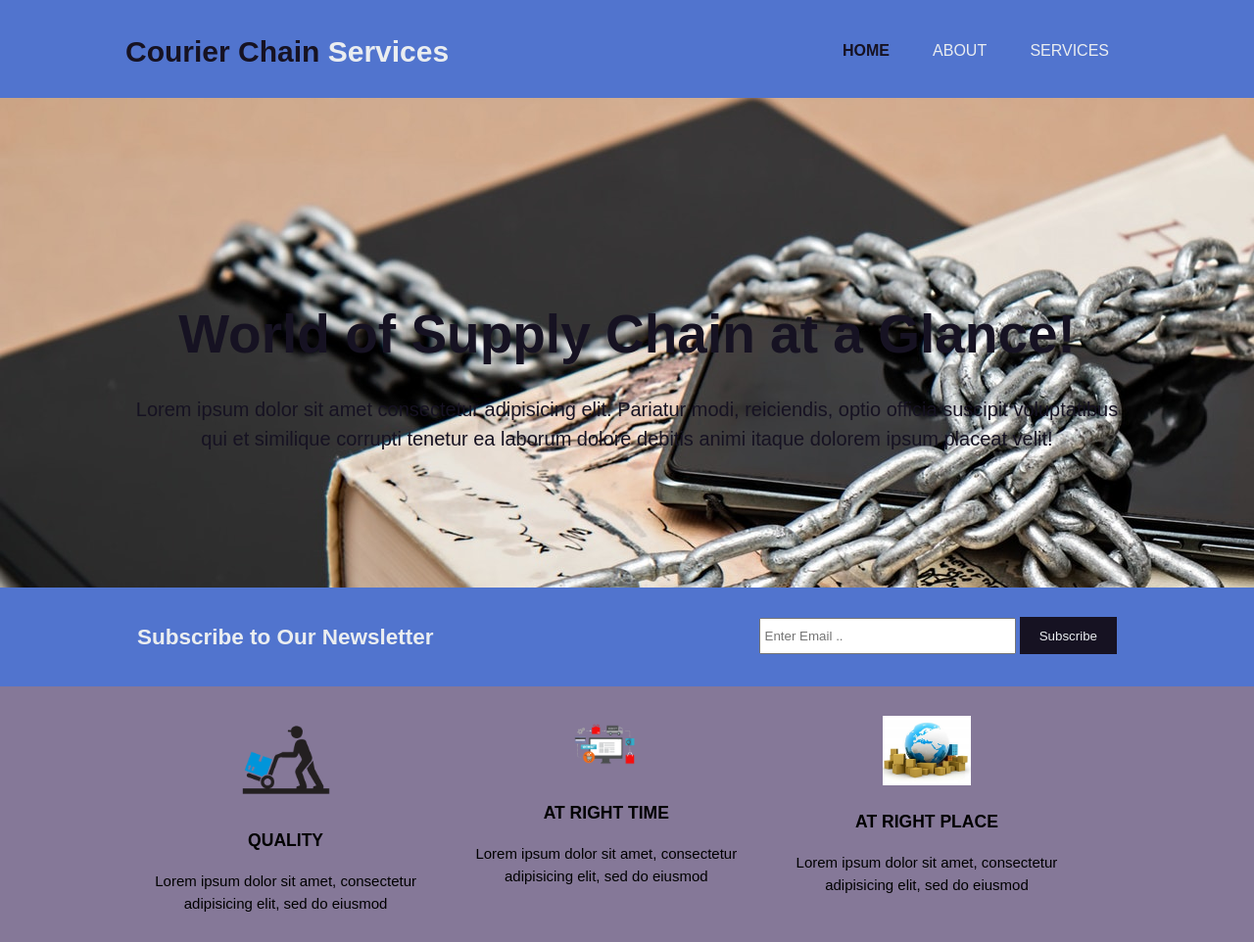
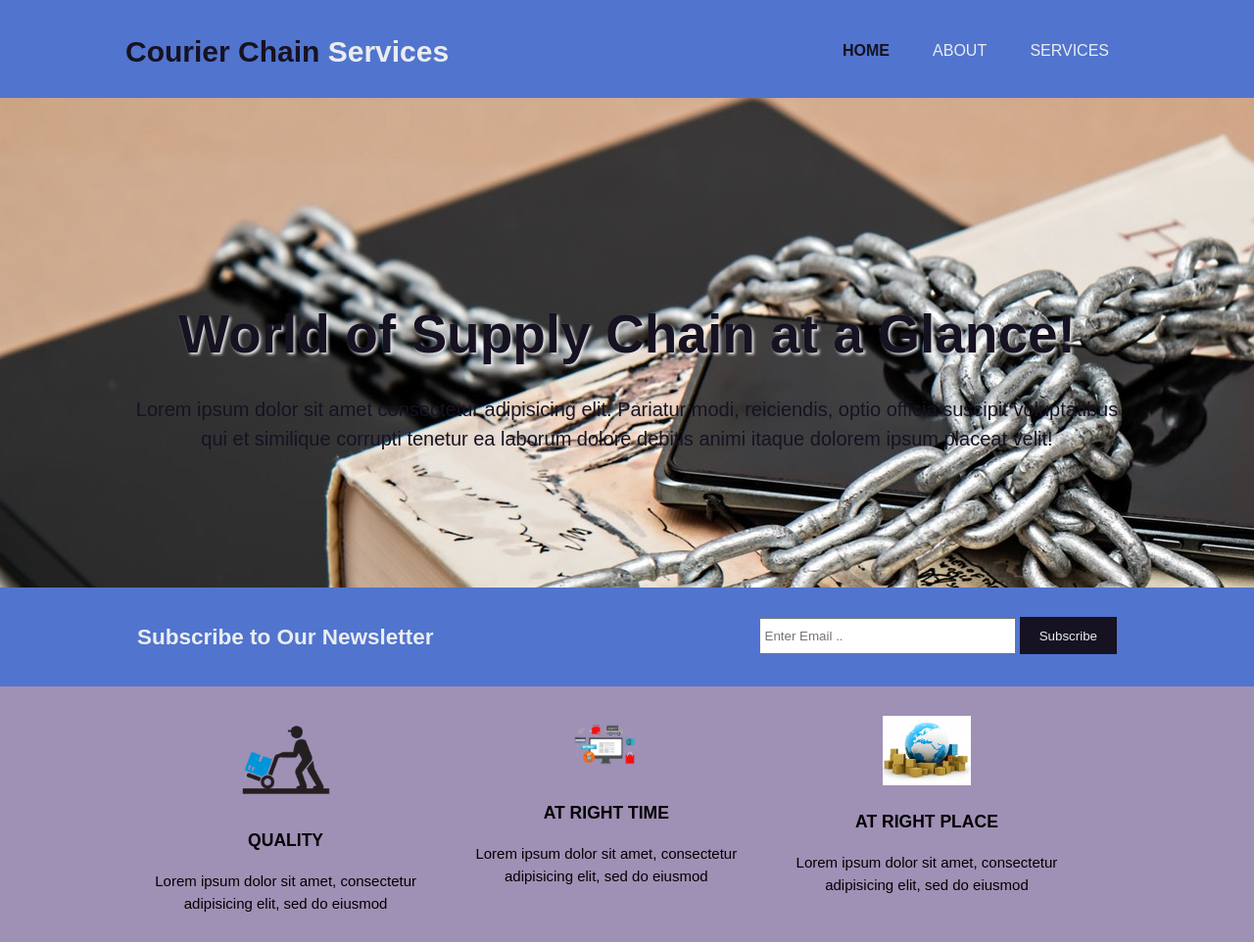
Before and after one commit to SenseyAD/courierchain, a plain HTML site: page index.html in a window 1280 px wide. Shown: the top 962 px of the page at 98% size. Drawn offline with Linux system fonts and the light colour scheme.

Commit message:
color adj2

```diff
--- a/css/style.css
+++ b/css/style.css
@@ -1,5 +1,5 @@
 :root {
-    --bg-color: #857898;
+    --bg-color: #9f90b5;
     --button-color: #161222;
     --forms-color: #5174ce;
     --text-color: #eaedf0;
@@ -107,6 +107,7 @@ header a:hover {
     margin-top: 200px;
     font-size: 55px;
     margin-bottom: 10px;
+    text-shadow: #e6e6e6 2px 2px 3px;
 }
 
 #showcase p {
```
